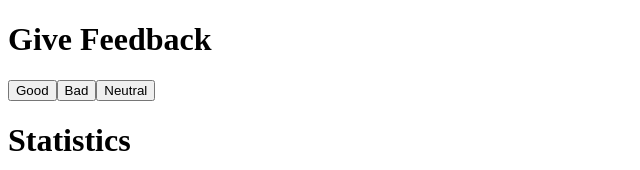
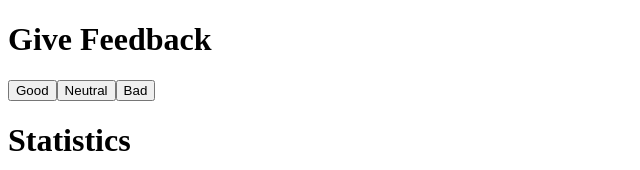
Before and after one commit to misacorn/fullstackopen-2019-exercises, a React (Create React App) app in the folder part1/unicafe/: page / in a window 1280 px wide. Shown: the top 170 px of the page, without its empty margins (0-640 px from the left). Built offline with nearby package versions, Linux system fonts and the light colour scheme.

Commit message:
refractoring buttons

```diff
--- /dev/null
+++ b/part1/unicafe/src/Button.js
@@ -0,0 +1,13 @@
+import React from "react";
+
+const Button = ({ feedback, setFeedback, text }) => (
+  <button
+    onClick={() => {
+      setFeedback(feedback + 1);
+    }}
+  >
+    {text}
+  </button>
+);
+
+export default Button;
--- a/part1/unicafe/src/index.js
+++ b/part1/unicafe/src/index.js
@@ -1,10 +1,10 @@
 import React, { useState } from "react";
 import ReactDOM from "react-dom";
 
+import Button from "./Button";
 import Statistics from "./Statistics";
 
 const App = () => {
-  // save clicks of each button to own state
   const [good, setGood] = useState(0);
   const [neutral, setNeutral] = useState(0);
   const [bad, setBad] = useState(0);
@@ -14,27 +14,9 @@ const App = () => {
   return (
     <div>
       <h1>Give Feedback</h1>
-      <button
-        onClick={() => {
-          setGood(good + 1);
-        }}
-      >
-        Good
-      </button>
-      <button
-        onClick={() => {
-          setNeutral(neutral + 1);
-        }}
-      >
-        Bad
-      </button>
-      <button
-        onClick={() => {
-          setBad(bad + 1);
-        }}
-      >
-        Neutral
-      </button>
+      <Button feedback={good} setFeedback={setGood} text="Good" />
+      <Button feedback={neutral} setFeedback={setNeutral} text="Neutral" />
+      <Button feedback={bad} setFeedback={setBad} text="Bad" />
       <h1>Statistics</h1>
       {total === 0 ? (
         <p>No feedback given</p>
```
